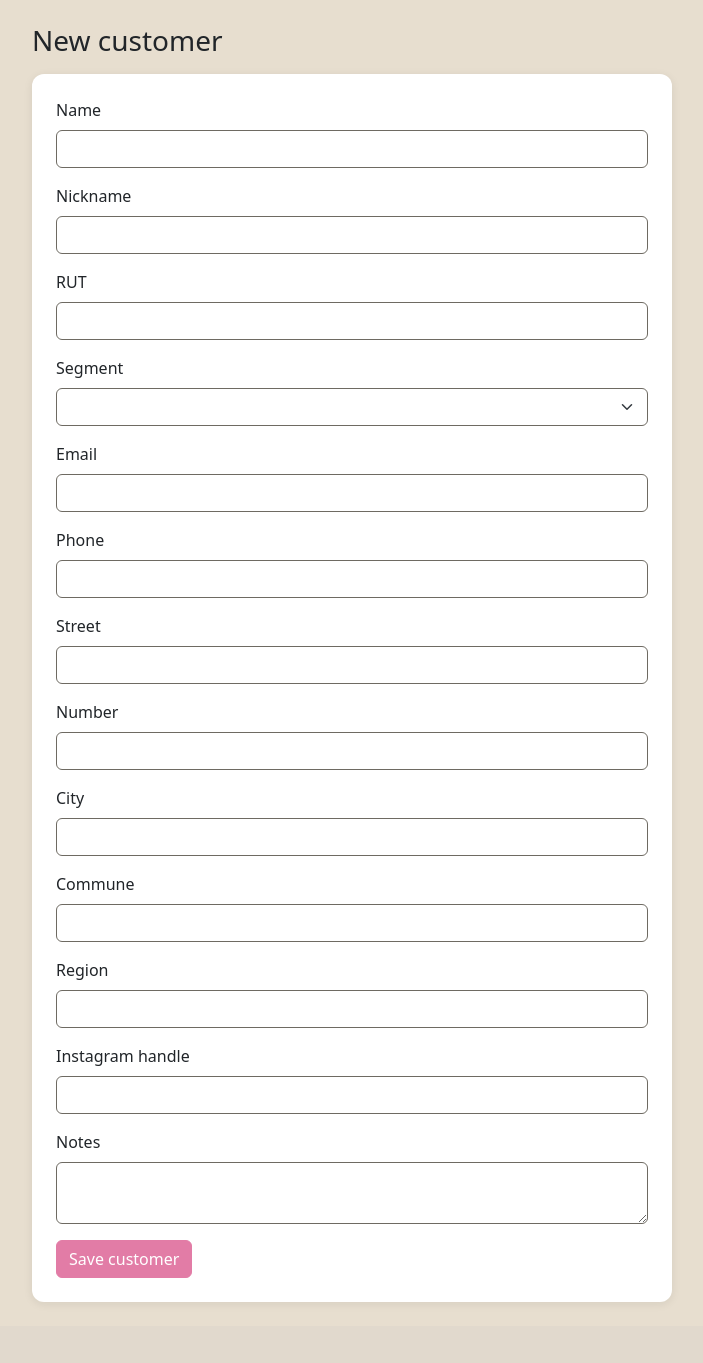
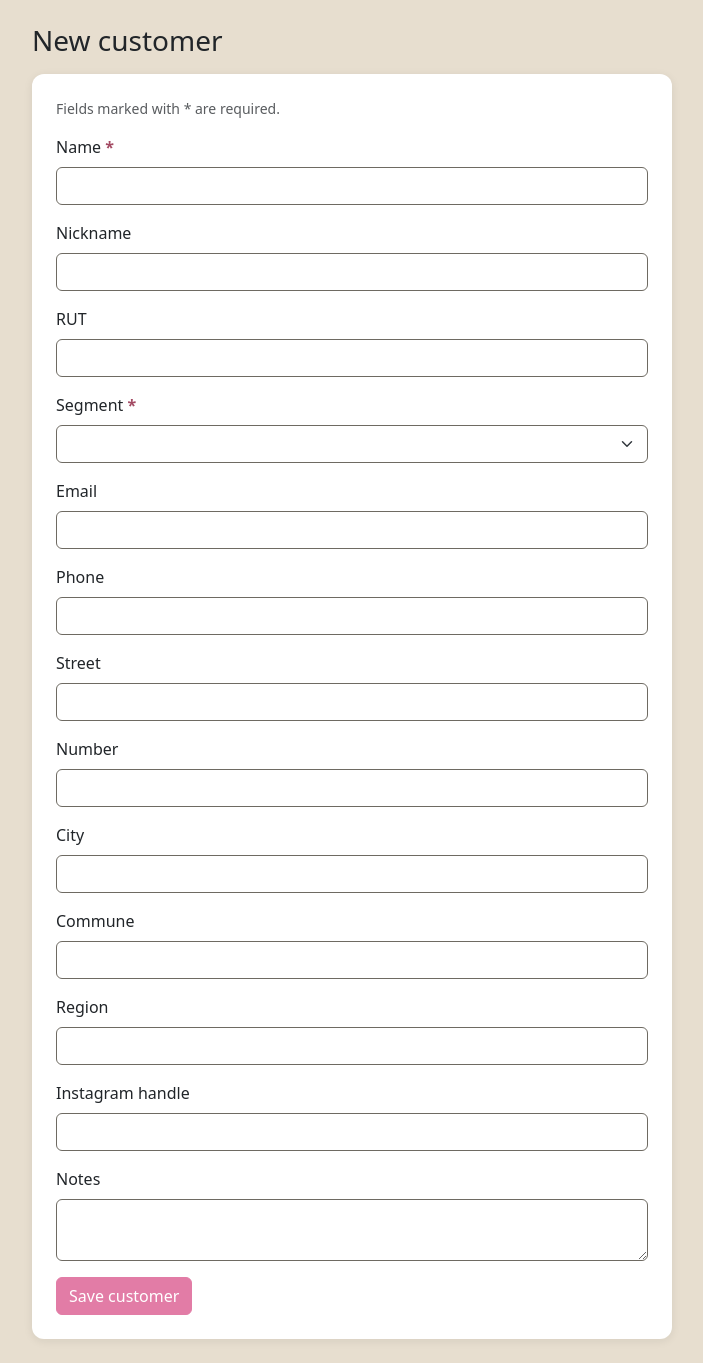
Before and after one commit to luisurcia/mini_erp, a Flask app: page /customers/new in a window 1280 px wide. Shown: the part 104-1467 px from the top of the page, without its empty margins (50-753 px from the left). Before the commit the page ends 1406 px from the top, so only its background shows below. Run offline with Flask 3, Linux system fonts and the light colour scheme; the visitor is signed in with stand-in values (Sample User, id 1); data comes from the database, SQL or seed files in the repository; data that the repository does not hold is empty; some libraries are stand-ins or nearby versions.

Commit message:
Show "Dashboard" in Spanish + minimum required customer fields (#73, #74)
#73: the es catalog rendered the "Dashboard" msgid as "Panel"; show it
verbatim in Spanish too, matching en/fr. Catalog-only change.

#74: only Name + Segment are now required to create a customer. RUT
becomes optional (a boleta needs no RUT, and it can be filled in later);
the route stores None instead of "" so the UNIQUE constraint tolerates
several customers without a RUT. Both columns were already nullable, so
no migration.

Required fields now show a red asterisk: Bootstrap-Flask already tags
their wrapper with a .required class but draws no indicator, so a small
CSS rule adds the "*" after the label. This is global (it also marks the
login and other forms), plus a "Fields marked with * are required."
legend on the customer form. New i18n string (es/fr).

Co-Authored-By: Claude Sonnet 5 <noreply@anthropic.com>
Claude-Session: https://claude.ai/code/session_01WKdJ1VxTBARaCm3yrhSqkH

```diff
--- a/app/blueprints/customers/forms.py
+++ b/app/blueprints/customers/forms.py
@@ -9,7 +9,10 @@ from app.models.customer_segment import CustomerSegment
 class CustomerForm(FlaskForm):
     name = StringField(_l("Name"), validators=[DataRequired(), Length(max=120)])
     nickname = StringField(_l("Nickname"), validators=[Optional(), Length(max=80)])
-    rut = StringField(_l("RUT"), validators=[DataRequired(), Length(max=20)])
+    # Only Name + Segment are required to create a customer (#74). RUT is
+    # optional: not every customer is invoiced (a boleta needs no RUT) and it
+    # can be filled in later.
+    rut = StringField(_l("RUT"), validators=[Optional(), Length(max=20)])
     segment_id = SelectField(_l("Segment"), coerce=int, validators=[DataRequired()])
     email = StringField(_l("Email"), validators=[Optional(), Email(), Length(max=120)])
     phone = StringField(_l("Phone"), validators=[Optional(), Length(max=40)])
--- a/app/blueprints/customers/routes.py
+++ b/app/blueprints/customers/routes.py
@@ -28,7 +28,7 @@ def new_customer():
         customer = Customer(
             name=form.name.data,
             nickname=form.nickname.data or None,
-            rut=form.rut.data,
+            rut=form.rut.data or None,
             email=form.email.data or None,
             phone=form.phone.data or None,
             shipping_street=form.shipping_street.data or None,
@@ -62,7 +62,7 @@ def edit_customer(customer_id):
     if form.validate_on_submit():
         customer.name = form.name.data
         customer.nickname = form.nickname.data or None
-        customer.rut = form.rut.data
+        customer.rut = form.rut.data or None
         customer.email = form.email.data or None
         customer.phone = form.phone.data or None
         customer.shipping_street = form.shipping_street.data or None
--- a/app/static/css/style.css
+++ b/app/static/css/style.css
@@ -110,6 +110,15 @@ body {
   background-color: #fff;
 }
 
+/* Required-field marker. Bootstrap-Flask tags the wrapper of a field with a
+   DataRequired/InputRequired validator with a `.required` class but draws no
+   indicator; add the red asterisk after its label (#74). */
+.required > .form-label::after {
+  content: " *";
+  color: var(--scoby-rose);
+  font-weight: 700;
+}
+
 a {
   color: var(--scoby-pink-dark);
 }
--- a/app/templates/customers/customer_form.html
+++ b/app/templates/customers/customer_form.html
@@ -4,6 +4,7 @@
 {% block content %}
 <h1 class="h3 mb-3">{{ _("Edit customer") if mode == "edit" else _("New customer") }}</h1>
 <div class="card p-4" style="max-width: 640px;">
+  <p class="text-muted small mb-3">{{ _("Fields marked with * are required.") }}</p>
   {{ render_form(form) }}
 </div>
 {% endblock %}
```
Also changed, not shown: tests/test_customer_form.py (added, +41 -0 lines), app/translations/en/LC_MESSAGES/messages.po, app/translations/es/LC_MESSAGES/messages.po, app/translations/fr/LC_MESSAGES/messages.po, 4 other files.
